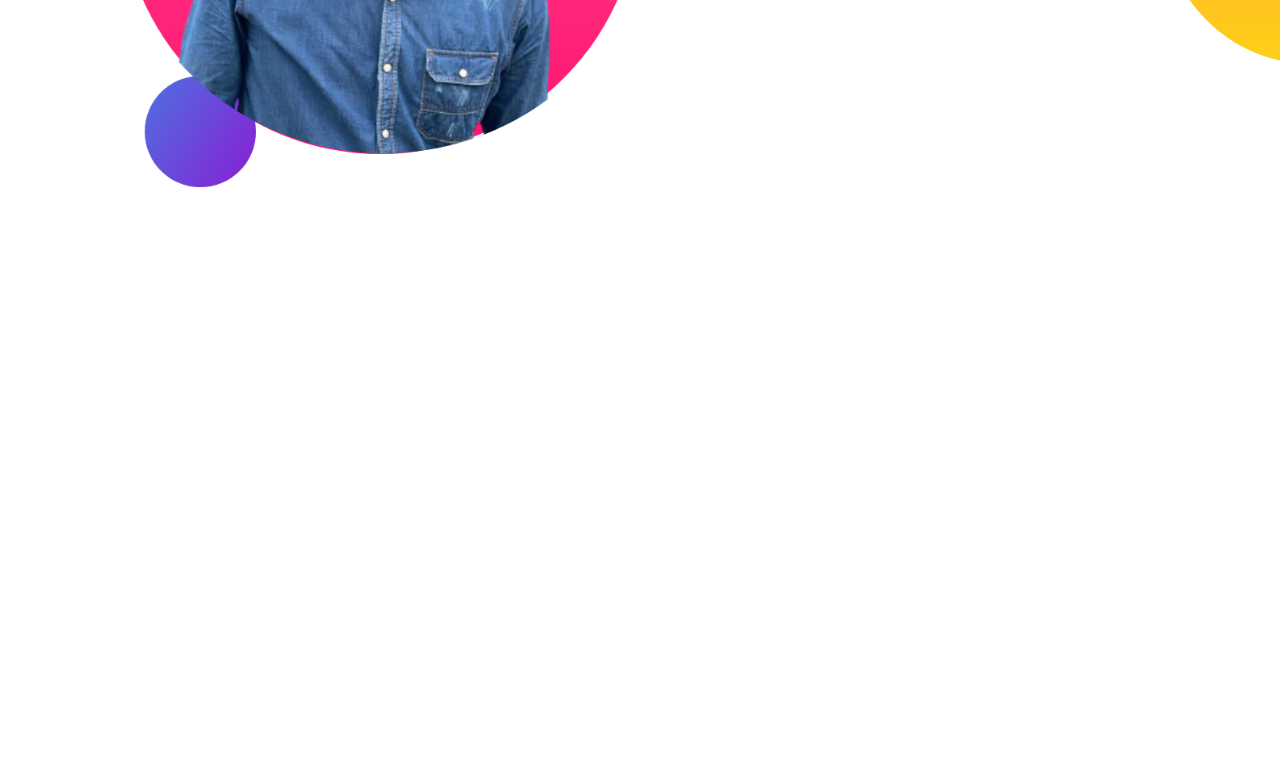
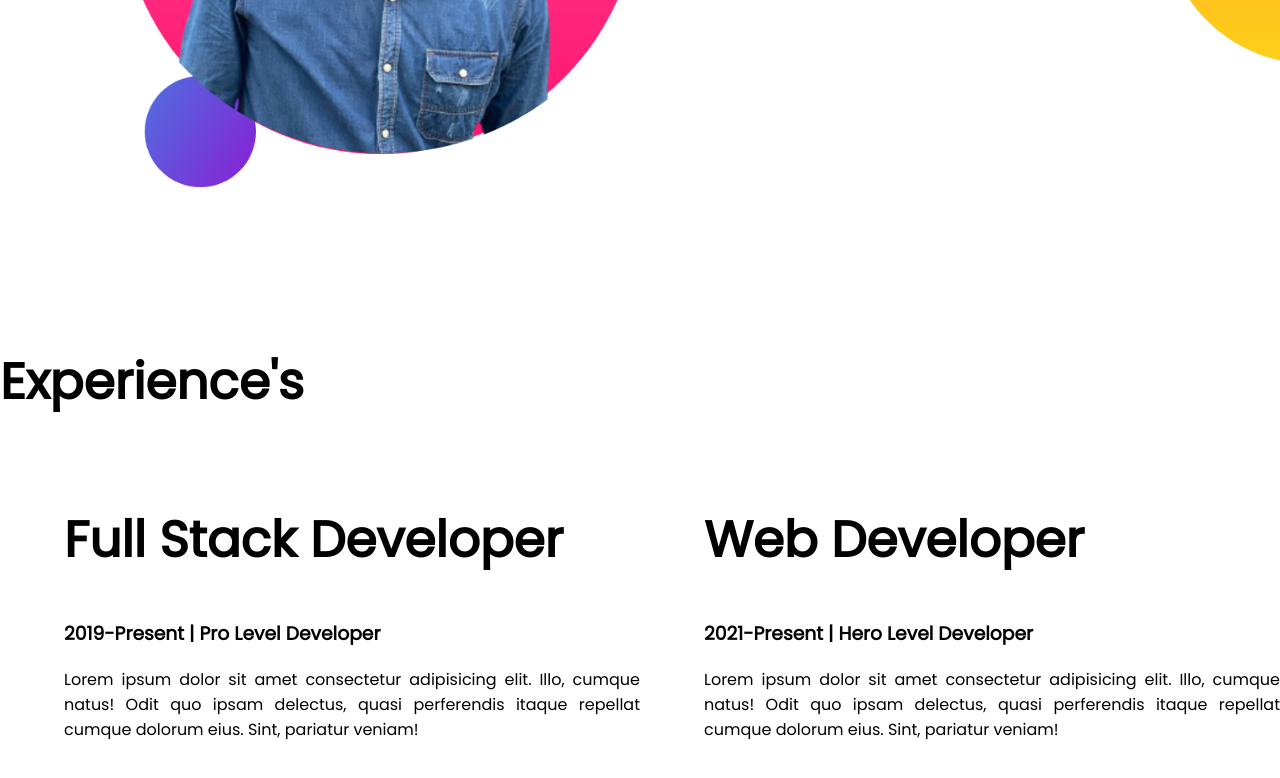
Before and after one commit to isnamdnazim/portfolio-lite, a plain HTML site: page index.html in a window 1280 px wide. Shown: the part 1076-1854 px from the top of the page. Before the commit the page ends 1421 px from the top, so only its background shows below. Drawn offline with Linux system fonts and the light colour scheme.

Commit message:
another section is done

```diff
--- a/index.html
+++ b/index.html
@@ -11,7 +11,7 @@
     <title>Nazim Portfolio</title>
 </head>
     <body>
-        <section class="top-banner">
+        <section class="top-banner flexible-container">
             <div class="half">
                 <h1>Welcome To</h1>
                 <h1><span class="namecolor">Md Nazim Uddin's</span> World</h1>
@@ -23,7 +23,7 @@
                 <img src="pic/inazim.png" alt="">
             </div>
         </section>
-        <section class="dream-big">
+        <section class="dream-big flexible-container">
             <div class="half">
                 <img src="pic/isnazim.png" alt="">
             </div>
@@ -35,5 +35,20 @@
             </div>
 
         </section>
+        <section class="experience ">
+            <h1>Experience's</h1>
+            <div class="flexible-container">
+                <div class="half">
+                    <h1>Full Stack Developer</h1>
+                    <h3>2019-Present | Pro Level Developer</h3>
+                    <p>Lorem ipsum dolor sit amet consectetur adipisicing elit. Illo, cumque natus! Odit quo ipsam delectus, quasi perferendis itaque repellat cumque dolorum eius. Sint, pariatur veniam!</p>
+                </div>
+                <div class="half">
+                    <h1>Web Developer</h1>
+                    <h3>2021-Present | Hero Level Developer</h3>
+                    <p>Lorem ipsum dolor sit amet consectetur adipisicing elit. Illo, cumque natus! Odit quo ipsam delectus, quasi perferendis itaque repellat cumque dolorum eius. Sint, pariatur veniam!</p>
+                </div>
+            </div>
+        </section>
     </body>
 </html>
--- a/style.css
+++ b/style.css
@@ -8,7 +8,7 @@ h1 {
 .namecolor {
   color: orange;
 }
-section {
+.flexible-container {
   display: flex;
   margin-bottom: 150px;
 }
```
